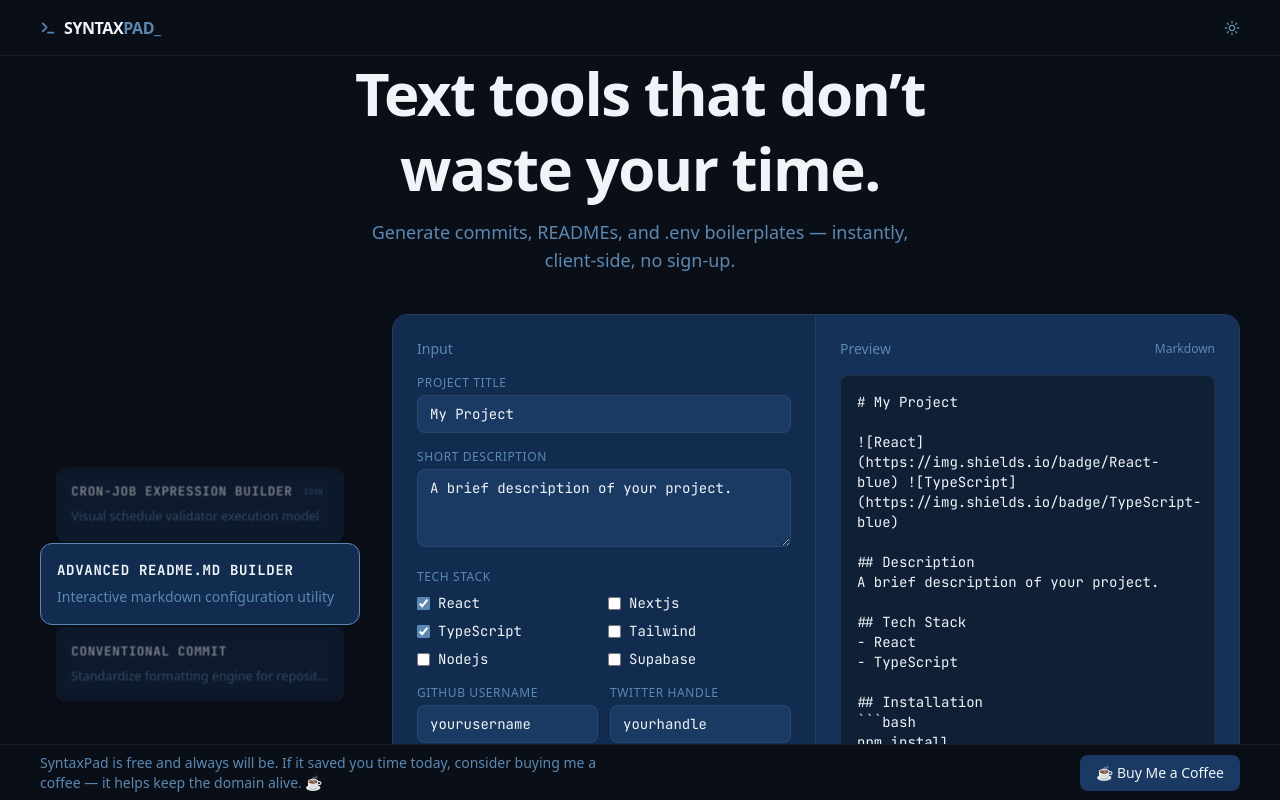
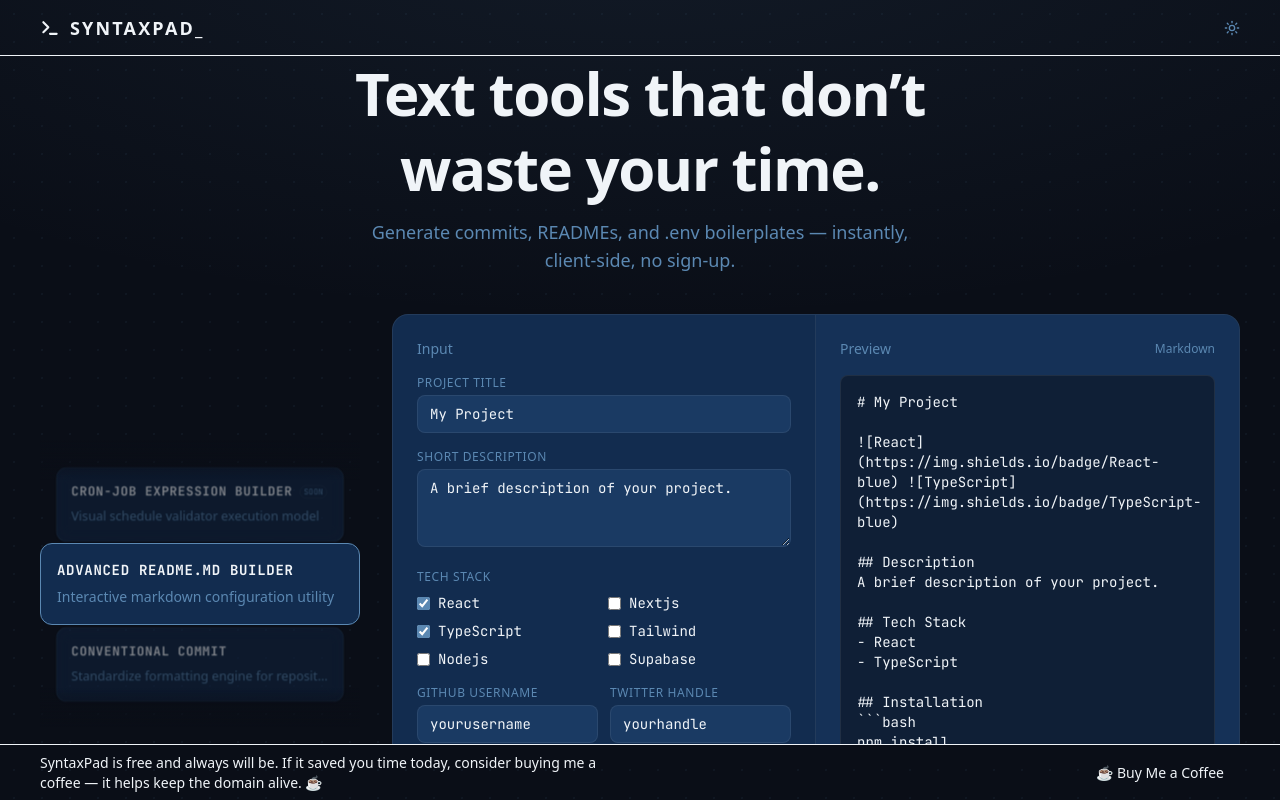
Before and after one commit to Tyoo18/SyntaxPad-DevTools, a Next.js app: page / in a window 1280 px wide. Built offline with nearby package versions, Linux system fonts and the light colour scheme.

Commit message:
fix: fix navbar and footer

```diff
--- a/src/app/page.tsx
+++ b/src/app/page.tsx
@@ -1,5 +1,6 @@
 "use client";
 
+// [INIT]: Import layout management states and core visual elements
 import { useState } from "react";
 import StackedCards from "@/components/StackedCards";
 import Workspace from "@/components/Workspace";
@@ -8,17 +9,20 @@ import ThemeToggle from "@/components/ThemeToggle";
 import { Terminal } from "lucide-react";
 
 export default function Home() {
+  // [STATE]: Track currently active developer utility tool
   const [activeTool, setActiveTool] = useState<string>("readme");
 
   return (
-    <div className="w-screen h-screen bg-(--color-bg) text-(--color-text) font-sans flex flex-col overflow-hidden">
+    <div className="w-screen h-screen bg-bg text-text font-sans flex flex-col overflow-hidden">
       {/* ─── HEADER ─── */}
-      <header className="w-full border-b border-(--color-border) px-6 md:px-10 bg-(--color-bg) z-50 lg:fixed lg:top-0 lg:left-0 lg:right-0 h-14 flex items-center">
+      {/* [RENDER]: Main Navigation Bar with Fixed Layout Viewports */}
+      <header className="w-full border-b border-border px-6 md:px-10 bg-bg z-50 lg:fixed lg:top-0 lg:left-0 lg:right-0 h-14 flex items-center">
         <div className="max-w-7xl mx-auto w-full flex items-center justify-between">
-          <div className="flex items-center gap-2">
-            <Terminal className="w-4 h-4 stroke-[2.5] text-(--color-accent)" />
-            <span className="text-base font-bold tracking-tight uppercase text-(--color-text)">
-              Syntax<span className="text-(--color-accent)">Pad_</span>
+          {/* [RENDER]: High-contrast Bold Brand Identity Typography */}
+          <div className="flex items-center gap-2.5">
+            <Terminal className="w-5 h-5 stroke-[2.5] text-accent" />
+            <span className="text-lg font-bold tracking-[0.12em] uppercase text-text">
+              Syntax<span className="text-accent">Pad_</span>
             </span>
           </div>
           <ThemeToggle />
@@ -26,6 +30,7 @@ export default function Home() {
       </header>
 
       {/* ─── MAIN ─── */}
+      {/* [RENDER]: Core Application Shell Layout Engine */}
       <main className="flex-1 flex flex-col overflow-hidden lg:pt-14 lg:pb-14">
         <div className="flex-1 flex flex-col px-6 md:px-10 py-6 lg:py-0 overflow-hidden">
           <div className="max-w-7xl mx-auto w-full flex-1 flex flex-col overflow-hidden">
@@ -48,19 +53,18 @@ export default function Home() {
       </main>
 
       {/* ─── FOOTER ─── */}
-      <footer className="w-full border-t border-(--color-border) px-6 md:px-10 bg-(--color-bg) z-50 lg:fixed lg:bottom-0 lg:left-0 lg:right-0 h-14 flex items-center">
+      {/* [RENDER]: Application Footer Band with Support Call-To-Action */}
+      <footer className="w-full border-t border-border px-6 md:px-10 bg-bg z-50 lg:fixed lg:bottom-0 lg:left-0 lg:right-0 h-14 flex items-center">
         <div className="max-w-7xl mx-auto w-full flex flex-col sm:flex-row items-center justify-between gap-4">
-          {/* Left: new text, removed AD label */}
-          <p className="text-sm text-(--color-muted) text-center sm:text-left max-w-xl">
+          <p className="text-sm text-muted text-center sm:text-left max-w-xl">
             SyntaxPad is free and always will be. If it saved you time today,
             consider buying me a coffee — it helps keep the domain alive. ☕
           </p>
-          {/* Right: new CTA button */}
           <a
             href="https://buymeacoffee.com"
             target="_blank"
             rel="noopener noreferrer"
-            className="text-sm font-medium px-4 py-2 rounded-lg bg-(--color-elevated) hover:bg-(--color-accent) hover:text-white transition-colors"
+            className="text-sm font-medium px-4 py-2 rounded-lg bg-elevated hover:bg-accent hover:text-white transition-colors duration-200"
           >
             ☕ Buy Me a Coffee
           </a>
```
